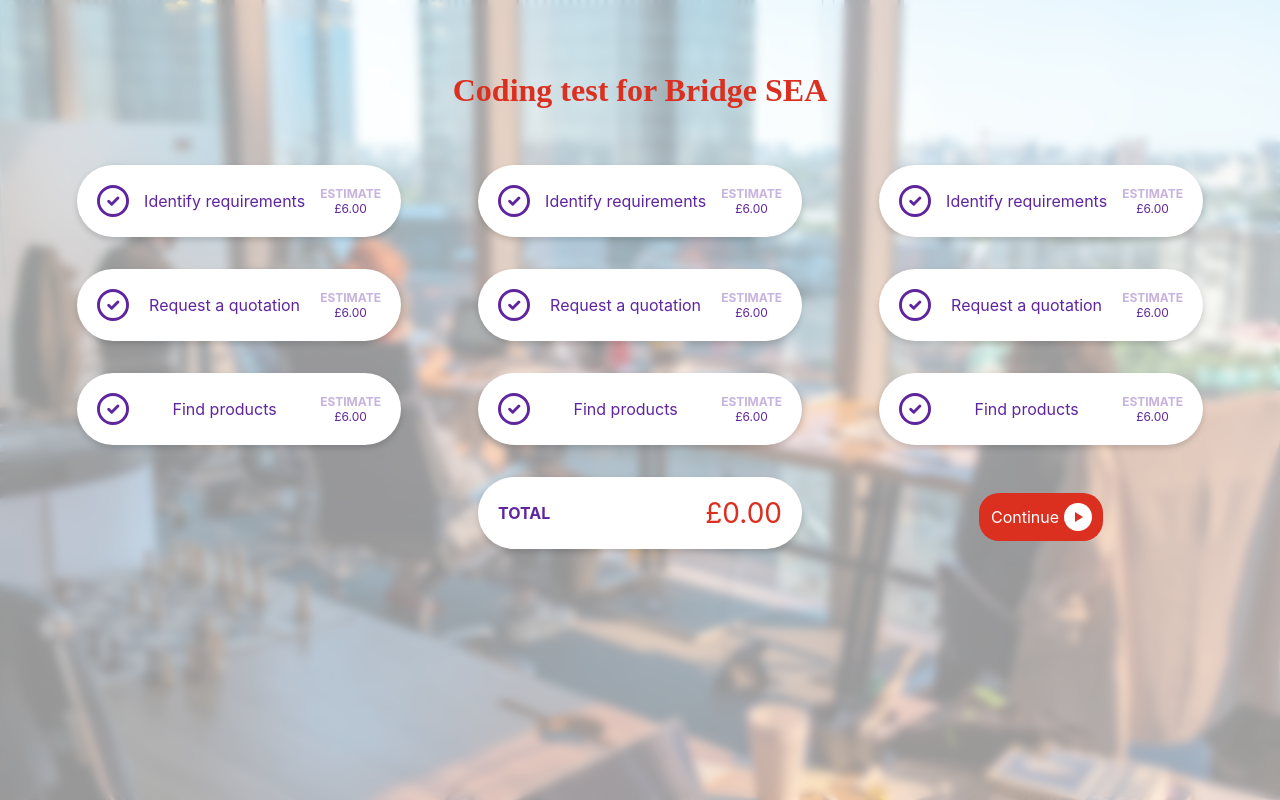
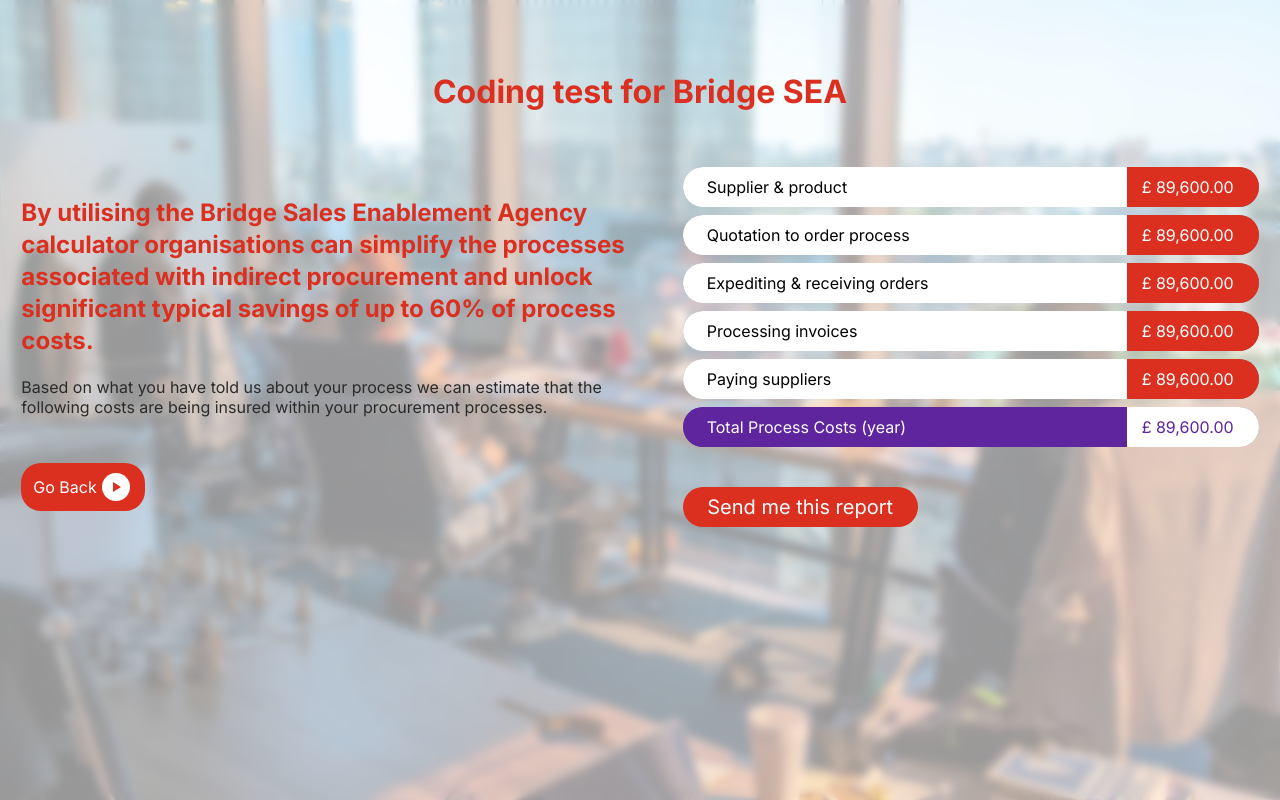
Before and after one commit to SuperMayy/bridge-tech-challenge, a React (Create React App) app: page / in a window 1280 px wide. Built offline with nearby package versions, Linux system fonts and the light colour scheme.

Commit message:
most of the UI work is done

```diff
--- a/public/index.html
+++ b/public/index.html
@@ -24,6 +24,9 @@
       work correctly both with client-side routing and a non-root public URL.
       Learn how to configure a non-root public URL by running `npm run build`.
     -->
+    <link rel="preconnect" href="https://fonts.googleapis.com">
+    <link rel="preconnect" href="https://fonts.gstatic.com" crossorigin>
+    <link href="https://fonts.googleapis.com/css2?family=Inter:wght@100;200;300;400;500;600;700;800;900&display=swap" rel="stylesheet">
     <title>React App</title>
   </head>
   <body>
--- a/src/App.css
+++ b/src/App.css
@@ -1,6 +1,6 @@
 .App {
   height:100%;
-  background: #FFFFFF;
+  background: var(--white);
   background-image:url('./media/background.png');
   background-repeat:no-repeat;
   background-position:center;
--- a/src/App.js
+++ b/src/App.js
@@ -2,12 +2,19 @@
 import React from 'react';
 import MainLayout from "./components/layouts/MainLayout";
 import SelectRequirements from "./components/templates/SelectRequirements";
+import InputValues from './components/templates/InputValues';
+import Results from './components/templates/Results';
 
 function App() {
   return (
     <div className="App">
       <MainLayout>
-        <SelectRequirements />
+        {/* <SelectRequirements /> */}
+        {/* <InputValues
+          question="What is your approximate annual Spend on industrial items"
+          QuestionNumber={1}
+        /> */}
+        <Results />
       </MainLayout>
     </div>
   );
--- a/src/components/layouts/MainLayout/main.css
+++ b/src/components/layouts/MainLayout/main.css
@@ -16,7 +16,7 @@
     text-align: center;
     font: normal normal medium 32px/16px Inter;
     letter-spacing: 0px;
-    color: #DB2F20;
+    color: var(--red);
     opacity: 1;
   }
 
--- /dev/null
+++ b/src/components/templates/InputValues/index.js
@@ -0,0 +1,32 @@
+import React from 'react'
+import './main.css'
+import leftArrow from '../../../media/left-arrow.svg'
+import rightArrow from '../../../media/right-arrow.svg'
+
+const InputValues = ({ question, QuestionNumber, inputValue}) => {
+  return (
+    <div className="question-content">
+      <div className="question-section">
+        <div className="navigation-arrow">
+            <img className='arrow' src={leftArrow} alt="left-arrow"/>
+        </div>
+        <div className='question-text'>
+          <p className="question">{question}</p>
+          <p className='question-count'>
+            <i className='bold'>{QuestionNumber} </i>
+            of
+            <i className='bold'> 3</i>
+          </p>
+        </div>
+        <div className="navigation-arrow">
+            <img className='arrow' src={rightArrow} alt="right arrow" />
+        </div>
+      </div>
+      <form>
+        <input />
+      </form>
+    </div>
+  )
+}
+
+export default InputValues
--- /dev/null
+++ b/src/components/templates/InputValues/main.css
@@ -0,0 +1,63 @@
+.question{
+    text-align: center;
+    font: normal normal normal 32px/40px Inter;
+    letter-spacing: 0px;
+    color: var(--red);
+    opacity: 1;
+    margin: 0px 43px;
+  }
+
+  .question-section{
+    display: flex;
+    flex-direction: row;
+  }
+
+  .navigation-arrow{
+    background: var(--red);
+    width: 40px;
+    height: 40px;
+    border-radius: 20px;
+    display: flex;
+    justify-content: center;
+    align-items: center;
+  }
+
+  input {
+    padding: 18px;
+    border: none;
+    border-radius: 8px;
+    box-shadow: 0px 3px 6px #00000029;
+    font: normal normal normal 24px/29px Inter;
+    letter-spacing: 0px;
+    color: #979797;
+    width: 160px;
+  }
+
+  .question-content {
+    display: flex;
+    flex-direction: row;
+    justify-content: space-between;
+    width: 80%;
+    margin-top: 147px;
+  }
+
+  .arrow {
+    width: 8px;
+    height: 16px;
+  }
+
+  .question-count {
+    text-align: center;
+    font: normal normal normal 16px/20px Inter;
+    letter-spacing: 0px;
+    color: #979797;
+    margin-top: 15px;
+  }
+
+  i.bold {
+    font: normal normal bold 16px/20px Inter;
+  }
+
+  input:focus {
+    outline:none;
+  }
--- /dev/null
+++ b/src/components/templates/Results/index.js
@@ -0,0 +1,78 @@
+import React from 'react'
+import './main.css'
+import play from '../../../media/play.svg'
+
+const Results = () => {
+  return (
+    <>
+      <div className="left-content">
+        <h2>By utilising the Bridge Sales Enablement Agency calculator organisations can   simplify the processes associated with indirect procurement and unlock significant typical savings of up to 60% of process costs.
+        </h2>
+        <p>
+          Based on what you have told us about your process we can estimate that the following costs are being insured within your procurement processes.
+        </p>
+        <button className="continue-button">
+          <div className="button-content">
+            <p>Go Back</p>
+            <img src={play} alt="play icon" className="svg-container" />
+          </div>
+        </button>
+      </div>
+      <div className="right-content">
+        <div className="result-pill">
+          <div className="left-pill-content">
+            Supplier & product
+          </div>
+          <div className="right-pill-content">
+            £ 89,600.00
+          </div>
+        </div>
+        <div className="result-pill">
+          <div className="left-pill-content">
+            Quotation to order process
+          </div>
+          <div className="right-pill-content">
+            £ 89,600.00
+          </div>
+        </div>
+        <div className="result-pill">
+          <div className="left-pill-content">
+            Expediting & receiving orders
+          </div>
+          <div className="right-pill-content">
+            £ 89,600.00
+          </div>
+        </div>
+        <div className="result-pill">
+          <div className="left-pill-content">
+            Processing invoices
+          </div>
+          <div className="right-pill-content">
+            £ 89,600.00
+          </div>
+        </div>
+        <div className="result-pill">
+          <div className="left-pill-content">
+            Paying suppliers
+          </div>
+          <div className="right-pill-content">
+            £ 89,600.00
+          </div>
+        </div>
+        <div className="result-pill purple-pill">
+          <div className="left-pill-content">
+            Total Process Costs (year)
+          </div>
+          <div className="right-pill-content">
+            £ 89,600.00
+          </div>
+        </div>
+        <button className='send-button'>
+          Send me this report
+        </button>
+      </div>
+    </>
+  )
+}
+
+export default Results
--- /dev/null
+++ b/src/components/templates/Results/main.css
@@ -0,0 +1,102 @@
+.left-content {
+    width: 50%;
+  }
+
+  .left-content h2 {
+    text-align: left;
+    font: normal normal bold 24px/32px Inter;
+    letter-spacing: 0px;
+    color: var(--red);
+    padding-bottom: 20px;
+    padding-top: 30px;
+  }
+
+  .left-content p {
+    text-align: left;
+    font: normal normal normal 16px/20px Inter;
+    letter-spacing: 0px;
+    color: #2B2B2B;
+    margin-bottom: 46px;
+  }
+
+  .right-content{
+    display: flex;
+    flex-direction: column;
+  }
+
+  .result-pill {
+    width: 576px;
+    height: 40px;
+    border-radius: 20px;
+    background: grey;
+    margin-bottom: 8px;
+    display: flex;
+  }
+
+  .left-pill-content {
+    background: var(--white);
+    border-radius: 20px 0px 0px 20px;
+    width: 444px;
+    padding: 10px 24px;
+  }
+
+  .right-pill-content{
+    width: 132px;
+    background: var(--red);
+    border-radius: 0px 20px 20px 0px;
+    padding: 10px 15px;
+    color: var(--white);
+  }
+
+  .continue-button{
+    background: var(--red);
+    border-radius: 20px;
+    border: none;
+    opacity: 1;
+    padding: 10px 12px;
+    margin: 46px 0px;
+    cursor: pointer;
+    width: 124px;
+    font-size: 16px;
+  }
+
+  .button-content p{
+    text-align: left;
+    font: normal normal normal 16px/20px;
+    letter-spacing: 0px;
+    color: var(--white);
+    opacity: 1;
+    margin-bottom: 0px;
+  }
+
+  .button-content {
+    display: flex;
+    flex-direction: row;
+    align-items: center;
+  }
+
+  .svg-container{
+    margin-left: 5px;
+  }
+
+  .send-button{
+    width: 235px;
+    height: 40px;
+    background: var(--red);
+    border: none;
+    border-radius: 20px;
+    font: normal normal normal 20px/24px Inter;
+    letter-spacing: 0px;
+    color: var(--white);
+    margin-top: 32px;
+  }
+
+  .purple-pill .left-pill-content {
+    background: var(--purple);
+    color: var(--white);
+  }
+
+  .purple-pill .right-pill-content {
+    background: var(--white);
+    color: var(--purple);
+  }
--- a/src/components/templates/SelectRequirements/main.css
+++ b/src/components/templates/SelectRequirements/main.css
@@ -5,25 +5,25 @@
     justify-content: space-between;
     width: 324px;
     height: 72px;
-    background: #FFFFFF;
+    background: var(--white);
     box-shadow: 0px 3px 6px #00000029;
     border-radius: 72px;
     padding: 16px 20px;
     opacity: 1;
     margin-bottom: 32px;
-    color: #5F259F;
+    color: var(--purple);
   }
 
   .pill:hover, .selected {
-    background: #5F259F;
-    color: #FFFFFF;
+    background: var(--purple);
+    color: var(--white);
   }
 
   .estimate{
     text-align: left;
     font: normal normal bold 12px/15px Inter;
     letter-spacing: 0px;
-    color: #C7B3DD;
+    color: var(--purple-35);
     text-transform: uppercase;
     opacity: 1;
   }
@@ -49,7 +49,7 @@
   }
 
   .continue-button{
-    background: #DB2F20;
+    background: var(--red);
     border-radius: 20px;
     border: none;
     opacity: 1;
@@ -65,7 +65,7 @@
     text-align: left;
     font: normal normal normal 16px/20px Inter;
     letter-spacing: 0px;
-    color: #FFFFFF;
+    color: var(--white);
     opacity: 1;
   }
 
@@ -86,7 +86,7 @@
   }
 
   .total-number {
-    color: #DB2F20;
+    color: var(--red);
     text-align: center;
     font: normal normal normal 28px/16px Inter;
     letter-spacing: 0px;
--- a/src/index.css
+++ b/src/index.css
@@ -4,6 +4,19 @@
   margin: 0;
 }
 
+body {
+  font-family: 'Inter', sans-serif;
+}
+
+:root {
+  /* Colors: */
+  --purple: #5F259F;
+  --purple-50: #9671C0;
+  --purple-35: #C7B3DD;
+  --red: #DB2F20;
+  --white: #FFFFFF;
+}
+
 body > #root > div {
   height: 100vh;
 }
```
Also changed, not shown: src/components/compounds/Pill/index.js (+9 -0 lines), src/media/left-arrow.svg (added), src/media/right-arrow.svg (added).
